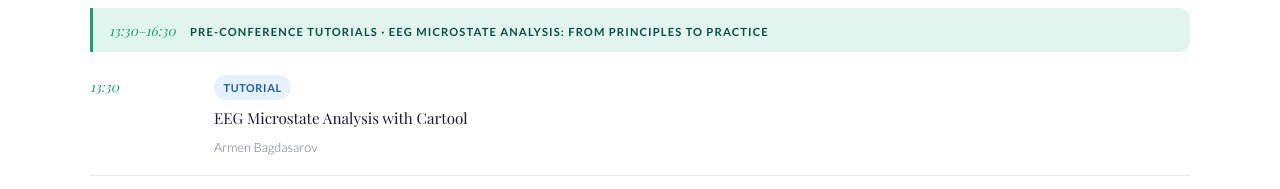
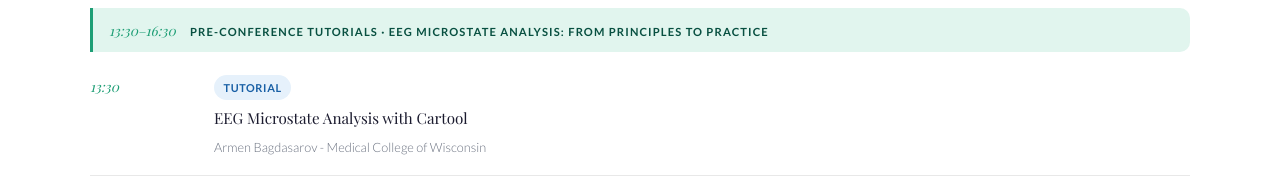
Before and after one commit to pierpy/microstatesconference2026, a plain HTML site: page index.html in a window 1280 px wide. Shown: the part 2100-2289 px from the top of the page. Drawn offline with nearby package versions, Linux system fonts and the light colour scheme; a web font is replaced by a local one.

Commit message:
Update index.html

```diff
--- a/index.html
+++ b/index.html
@@ -811,7 +811,7 @@
         <div>
           <span class="sched-tag tag-tutorial">Tutorial</span>
           <div class="sched-title">EEG Microstate Analysis with Cartool</div>
-          <div class="sched-speaker">Armen Bagdasarov</div>
+          <div class="sched-speaker">Armen Bagdasarov - Medical College of Wisconsin</div>
         </div>
       </div>
 
```
